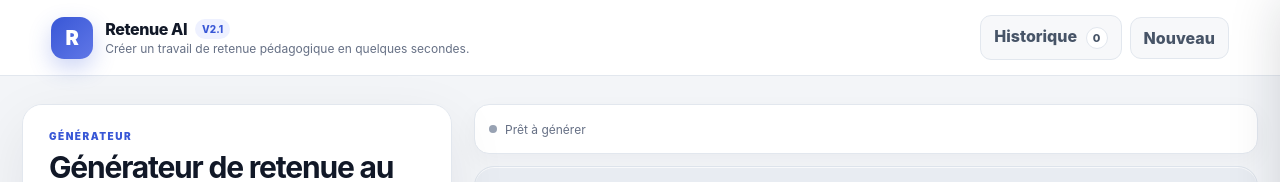
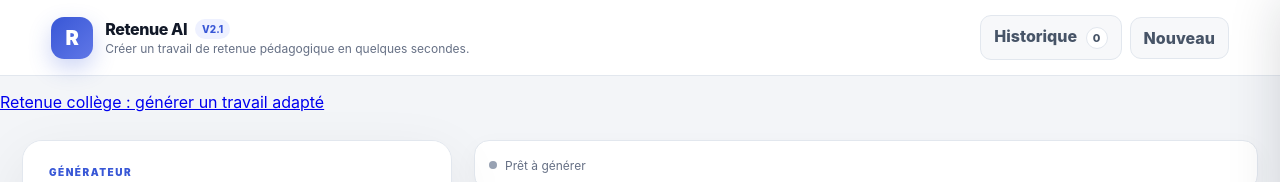
Before and after one commit to LeRenardDuTurf/Retenue, a website: page index.html in a window 1280 px wide. Shown: the top 182 px of the page. Drawn offline with Linux system fonts and the light colour scheme.

Commit message:
Add link for 'Retenue collège' in index.html
Added a link to 'Retenue collège' in the HTML.

```diff
--- a/index.html
+++ b/index.html
@@ -39,7 +39,11 @@
       <button class="btn subtle" id="reset-btn" type="button">Nouveau</button>
     </div>
   </header>
-
+<p>
+  <a href="/retenue-college">
+    Retenue collège : générer un travail adapté
+  </a>
+</p>
   <main class="app-shell">
     <aside class="panel form-panel no-print">
       <div class="panel-kicker">GÉNÉRATEUR</div>
```
